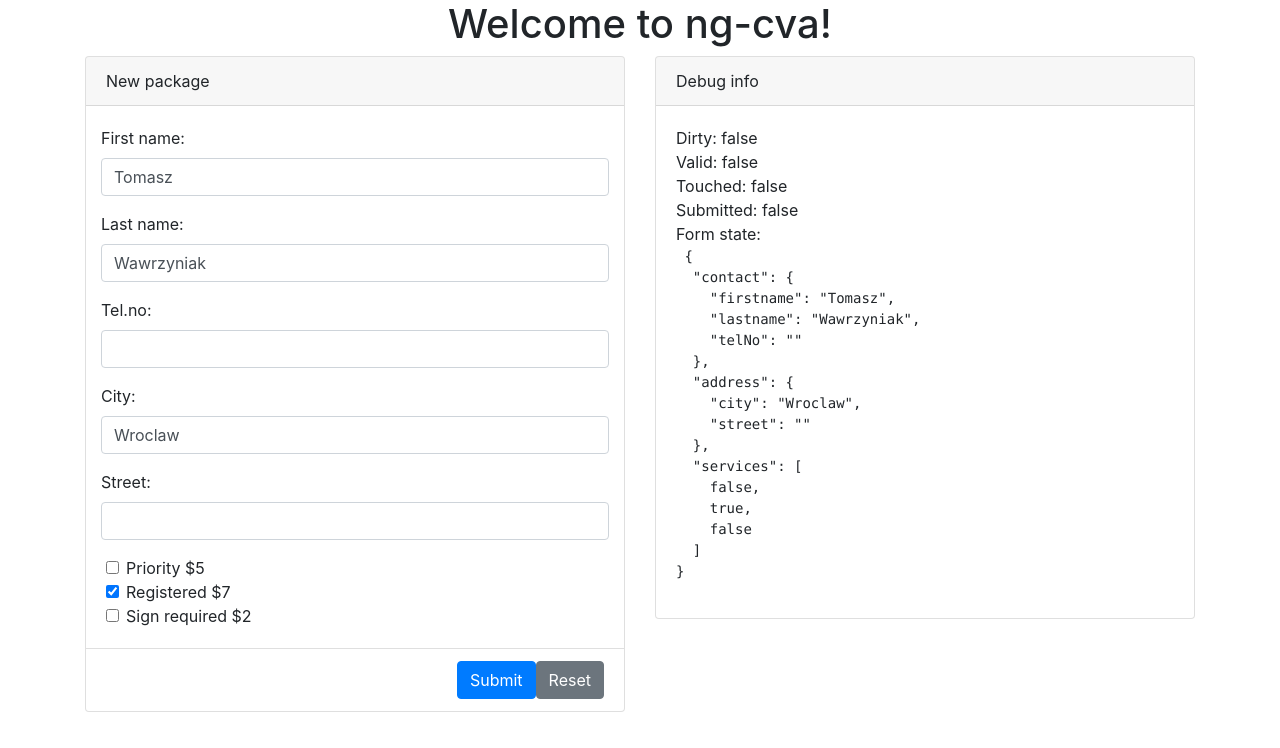
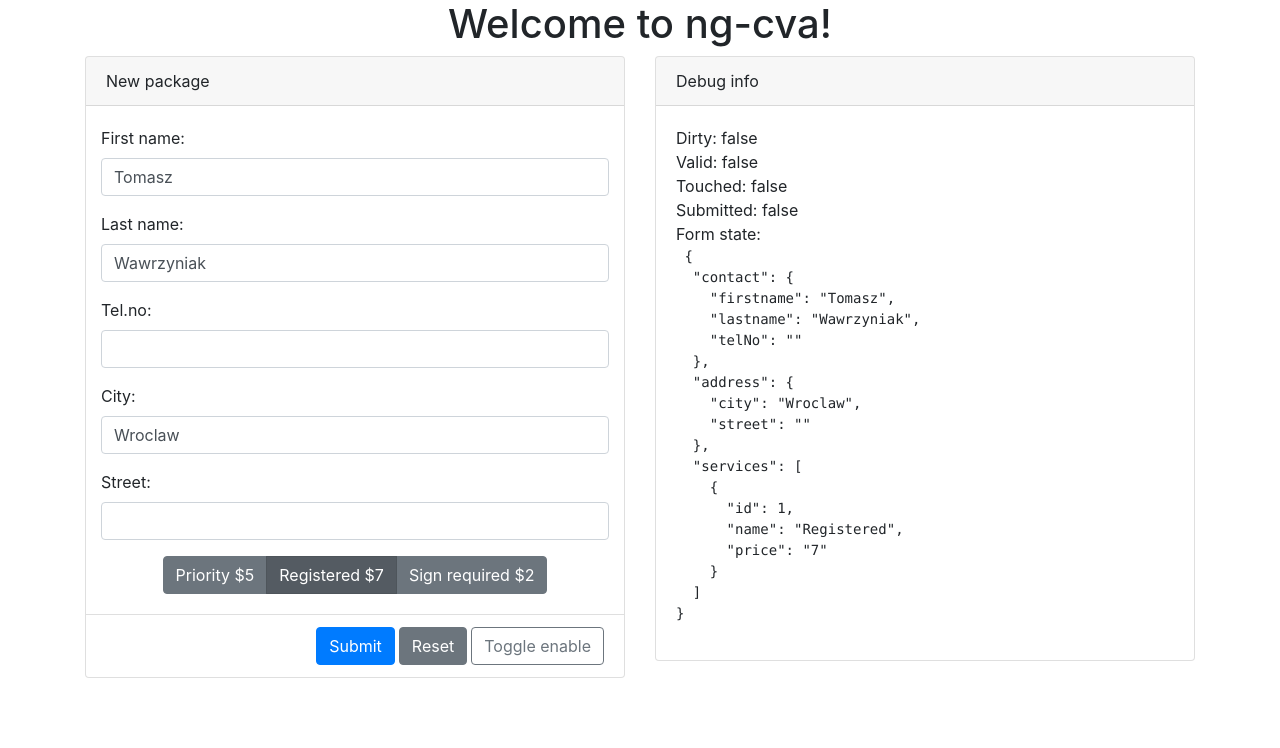
Before and after one commit to devonfw-ng-adv-training/23052019-adv-forms, an Angular app: page / in a window 1280 px wide. Shown: the top 748 px of the page. Built offline with nearby package versions, Linux system fonts and the light colour scheme.

Commit message:
Create custom component

```diff
--- a/src/app/app.module.ts
+++ b/src/app/app.module.ts
@@ -7,9 +7,10 @@ import { AppComponent } from "./app.component";
 import { NewPackageComponent } from "./new-package/new-package.component";
 import { FormControlErrorDirective } from "./form-control-error/form-control-error.directive";
 import { FormControlErrorComponent } from "./form-control-error/form-control-error.component";
+import { CustomServicesInputComponent } from './custom-services-input/custom-services-input.component';
 
 @NgModule({
-  declarations: [AppComponent, NewPackageComponent, FormControlErrorDirective, FormControlErrorComponent],
+  declarations: [AppComponent, NewPackageComponent, FormControlErrorDirective, FormControlErrorComponent, CustomServicesInputComponent],
   imports: [BrowserModule, AppRoutingModule, ReactiveFormsModule],
   entryComponents: [FormControlErrorComponent],
   providers: [],
--- /dev/null
+++ b/src/app/custom-services-input/custom-services-input.component.html
@@ -0,0 +1,20 @@
+<div class="btn-group" role="group" aria-label="Available services">
+  <div
+    #optionElem
+    class="btn btn-secondary"
+    *ngFor="let service of options"
+    [attr.aria-label]="service.name"
+    (focus)="onFocus($event)"
+    (blur)="onBlur($event)"
+    [attr.tabindex]="tabindex"
+    [ngClass]="{
+      active: isSelected(service),
+      disabled: disabled,
+      focus: optionElem == focusedItem
+    }"
+    (click)="selectService($event, service)"
+    (keydown.space)="selectService($event, service)"
+  >
+    {{ service.name }}  ${{ service.price }}
+  </div>
+</div>
--- /dev/null
+++ b/src/app/custom-services-input/custom-services-input.component.scss
@@ -0,0 +1,3 @@
+div.btn:not(.disabled) {
+  cursor: pointer;
+}
--- /dev/null
+++ b/src/app/custom-services-input/custom-services-input.component.ts
@@ -0,0 +1,98 @@
+import { Component, OnInit, Input, ChangeDetectorRef } from "@angular/core";
+import {
+  NG_VALUE_ACCESSOR,
+  ControlValueAccessor,
+  ValidatorFn,
+  FormGroup,
+  ValidationErrors
+} from "@angular/forms";
+
+@Component({
+  selector: "app-custom-services-input",
+  templateUrl: "./custom-services-input.component.html",
+  styleUrls: ["./custom-services-input.component.scss"],
+  providers: [
+    {
+      provide: NG_VALUE_ACCESSOR,
+      useExisting: CustomServicesInputComponent,
+      multi: true
+    }
+  ]
+})
+export class CustomServicesInputComponent implements ControlValueAccessor {
+  @Input() options: Array<any>;
+
+  @Input() set tabindex(index: number) {
+    this._tabindex = index;
+  }
+  get tabindex() {
+    return this.disabled ? undefined : this._tabindex;
+  }
+
+  @Input() disabled: boolean;
+
+  focusedItem: HTMLDivElement;
+
+  private internalState = [];
+
+  private _tabindex: number = 0;
+
+  private onModelChange: Function = () => {};
+
+  private onModelTouched: Function = () => {};
+
+  constructor(private cd: ChangeDetectorRef) {}
+
+  writeValue(internalState: any): void {
+    this.internalState = internalState;
+    this.cd.markForCheck();
+  }
+
+  registerOnChange(fn: Function): void {
+    this.onModelChange = fn;
+  }
+
+  registerOnTouched(fn: Function): void {
+    this.onModelTouched = fn;
+  }
+
+  setDisabledState(val: boolean): void {
+    this.disabled = val;
+    this.focusedItem = null;
+  }
+
+  onFocus(event: Event) {
+    if (!this.disabled) {
+      this.focusedItem = <HTMLDivElement>event.target;
+    }
+  }
+
+  onBlur() {
+    if (!this.disabled) {
+      this.focusedItem = null;
+      this.onModelTouched();
+    }
+  }
+
+  selectService(event, option) {
+    if (!this.disabled) {
+      const index = this.findItemIndex(option);
+      if (index != -1) {
+        this.internalState = this.internalState.filter((val, i) => i !== index);
+      } else {
+        this.internalState = this.internalState
+          ? [...this.internalState, option]
+          : [option];
+      }
+      this.onModelChange(this.internalState);
+    }
+  }
+
+  findItemIndex(option): number {
+    return this.internalState.findIndex(val => val.id === option.id);
+  }
+
+  isSelected(option) {
+    return this.findItemIndex(option) != -1;
+  }
+}
--- a/src/app/new-package/new-package.component.html
+++ b/src/app/new-package/new-package.component.html
@@ -71,28 +71,19 @@
                 </div>
               </div>
             </div>
-            <div
-              class="form-check"
-              formArrayName="services"
-              name="services"
-              *ngFor="let service of newPostForm.get('services').controls; let i = index">
-              <input
-                type="checkbox"
-                class="form-check-input"
-                id="services-{{ i }}"
-                name="services"
-                value="{{ availableServices[i].name }}"
-                [formControl]="service"
-              />
-              <label class="form-check-label" for="services">
-                {{ availableServices[i].name }} ${{availableServices[i].price}}
-            </label>
+            <div class="form-row">
+              <app-custom-services-input
+                class="mx-auto"
+                formControlName="services"
+                [options]="availableServices"
+              ></app-custom-services-input>
             </div>
           </form>
         </div>
         <div class="card-footer bg-transparent text-right">
-          <button type="submit" form="newPostForm" class="btn btn-primary"> Submit </button>
-          <button type="reset" form="newPostForm" class="btn btn-secondary"> Reset </button>
+          <button type="submit" form="newPostForm" class="ml-1 btn btn-primary"> Submit </button>
+          <button type="reset" form="newPostForm" class="ml-1 btn btn-secondary"> Reset </button>
+          <button (click)="toggleEnable()" class="ml-1 btn btn-outline-secondary"> Toggle enable </button>
         </div>
       </div>
     </div>
--- a/src/app/new-package/new-package.component.ts
+++ b/src/app/new-package/new-package.component.ts
@@ -3,6 +3,7 @@ import { FormBuilder, FormGroup, Validators } from "@angular/forms";
 import { ActivatedRoute } from "@angular/router";
 
 import { map } from "rxjs/operators";
+import { maxPriceValidator } from '../custom-services-input/custom-services-input.component';
 
 @Component({
   selector: "app-new-package",
@@ -21,7 +22,6 @@ export class NewPackageComponent implements OnInit {
 
   ngOnInit() {
     this.availableServices = this.route.snapshot.data.availableServices;
-    const serviceControls = this.availableServices.map(service => this.fb.control(false));
 
     const address = this.fb.group({
       city: ["", [Validators.required, Validators.maxLength(20)]],
@@ -35,31 +35,23 @@ export class NewPackageComponent implements OnInit {
     this.newPostForm = this.fb.group({
       contact,
       address,
-      services: this.fb.array(serviceControls)
+      services: [[]]
     });
 
     this.route.data
-      .pipe(
-        map(data => data.postData),
-        map(postData => {
-          const services = this.availableServices.map(
-            availableService =>
-              !!postData.services.find(
-                userService => userService.id === availableService.id
-              )
-          );
-          return { ...postData, services };
-        })
-      )
+      .pipe(map(data => data.postData))
       .subscribe(data => this.newPostForm.patchValue(data));
+  }
+  toggleEnable() {
+    if (this.newPostForm.enabled) {
+      this.newPostForm.disable();
+    } else {
+      this.newPostForm.enable();
+    }
   }
   submit() {
     const formData = this.newPostForm.value;
-    const services = formData.services
-      .map((service, index) => service && this.availableServices[index])
-      .filter(val => val);
-
-    this.submitedData = { ...formData, services };
+    this.submitedData = { ...formData };
   }
   reset() {
     this.newPostForm.reset({
@@ -72,7 +64,7 @@ export class NewPackageComponent implements OnInit {
         city: "",
         street: ""
       },
-      services: [false, false, false]
+      services: []
     });
   }
 }
--- a/src/app/resolvers/available-services.resolver.ts
+++ b/src/app/resolvers/available-services.resolver.ts
@@ -7,9 +7,9 @@ import { Observable, of } from "rxjs";
 export class AvailableServicesResolver implements Resolve<Observable<any>> {
   resolve(): Observable<any> {
     return of([
-      { id: 0, name: "Priority", price: "5" },
-      { id: 1, name: "Registered", price: "7" },
-      { id: 2, name: "Sign required", price: "2" }
+      { id: 0, name: "Priority", price: 5 },
+      { id: 1, name: "Registered", price: 7 },
+      { id: 2, name: "Sign required", price: 2 }
     ]);
   }
 }
```
Lines whose indentation alone changed are shown as unchanged.
